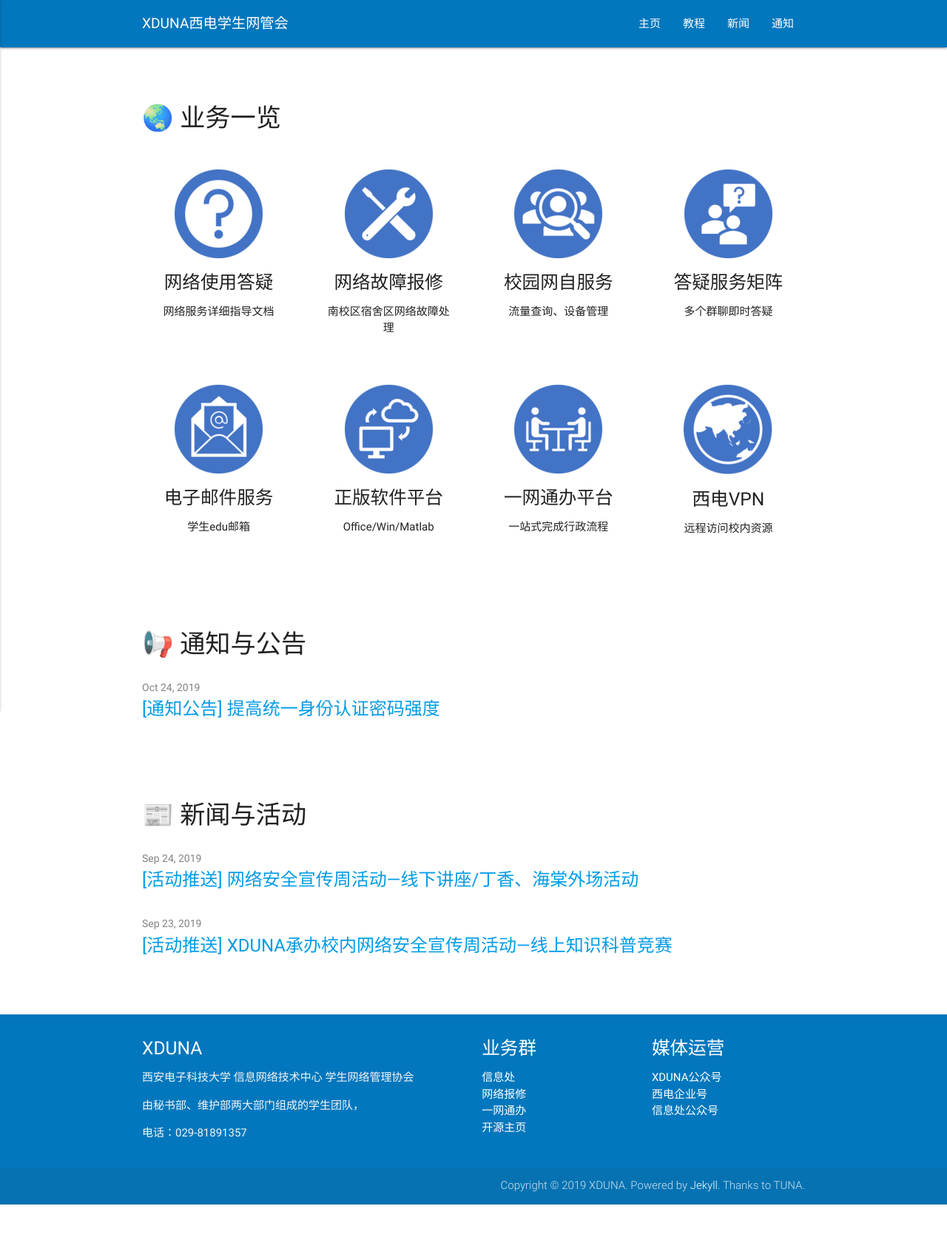
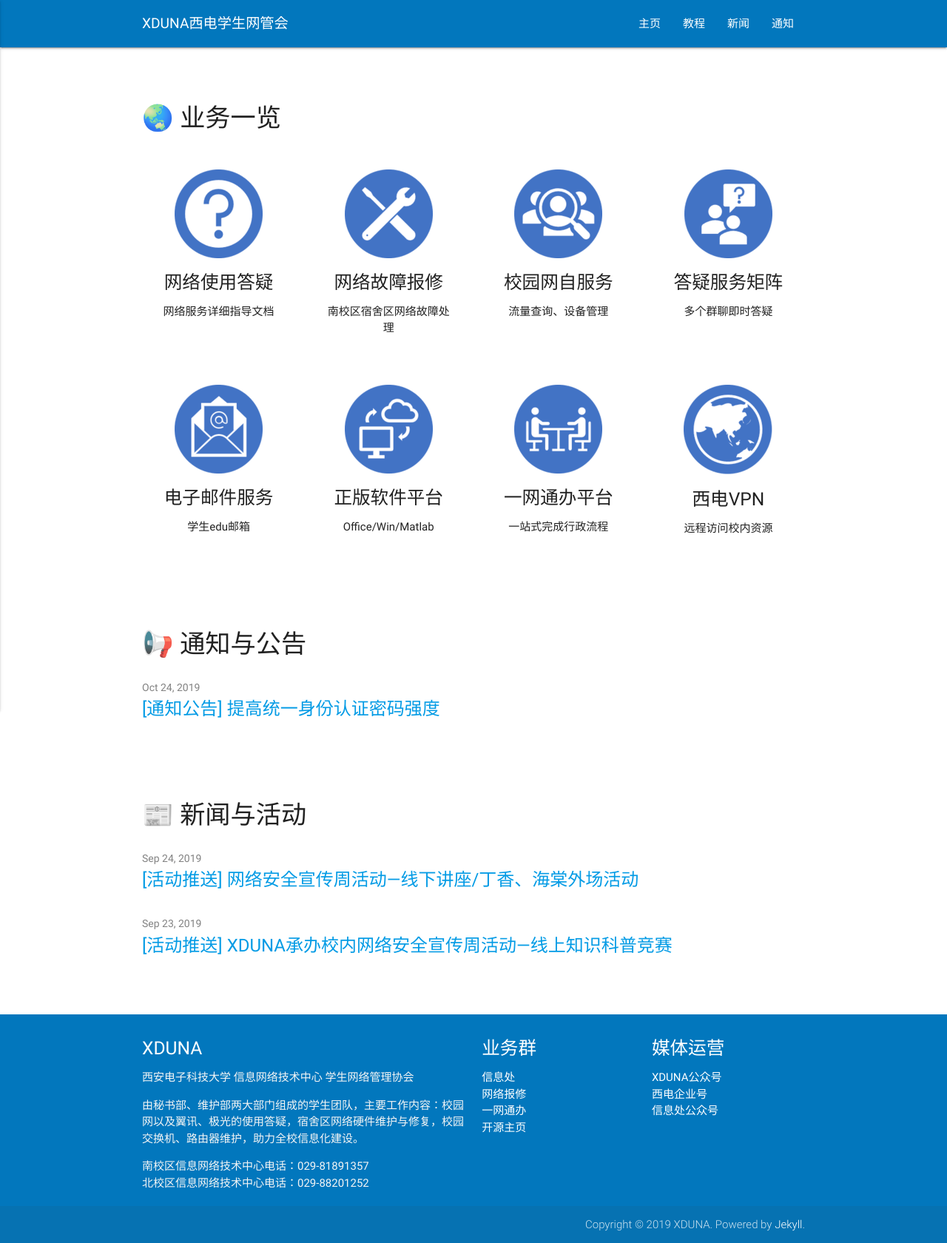
Before and after one commit to pingmoogle/xdunahomepage, a Jekyll site: the page built from index.md, in a window 1280 px wide. Shown: the whole page at 74% size. Built offline with Jekyll 4.4.1, drawn with Linux system fonts in a browser that asks for light colours; before the commit the page ends 1628 px from its top, so only the background shows below that.

```diff
--- a/_includes/footer.html
+++ b/_includes/footer.html
@@ -6,8 +6,9 @@
         <div class="col l6 s12">
           <h5 class="white-text">XDUNA</h5>
           <p class="grey-text text-lighten-4">西安电子科技大学 信息网络技术中心 学生网络管理协会</p>
-          <p class="grey-text text-lighten-4">由秘书部、维护部两大部门组成的学生团队，</p>
-          <p class="grey-text text-lighten-4">电话：029-81891357</p>
+          <p class="grey-text text-lighten-4">由秘书部、维护部两大部门组成的学生团队，主要工作内容：校园网以及翼讯、极光的使用答疑，宿舍区网络硬件维护与修复，校园交换机、路由器维护，助力全校信息化建设。</p>
+          <a class="grey-text text-lighten-4">南校区信息网络技术中心电话：029-81891357</a><br>
+          <a class="grey-text text-lighten-4">北校区信息网络技术中心电话：029-88201252</a>
         </div>
         <div class="col l3 s12">
           <h5 class="white-text">业务群</h5>
@@ -34,7 +35,7 @@
             <div>
 
                 <span style="text-align: right; float: right">
-                Copyright © 2019 XDUNA. Powered by <a target="_blank" href="http://jekyllrb.com/" class="white-text text-lighten-3">Jekyll</a>. Thanks to TUNA.</a>
+                Copyright © 2019 XDUNA. Powered by <a target="_blank" href="http://jekyllrb.com/" class="white-text text-lighten-3">Jekyll</a>.</a>
                 </span>
             </div>
         </div>
--- a/_sass/materialize/components/_navbar.scss
+++ b/_sass/materialize/components/_navbar.scss
@@ -65,13 +65,13 @@ nav {
     padding: 0;
 
     &.center {
-      left: 50%;
-      transform: translateX(-50%);
+      left: 40%;
+      // transform: translateX(-50%);
     }
 
     @media #{$medium-and-down} {
       left: 50%;
-      transform: translateX(-50%);
+      // transform: translateX(-50%);
 
       &.left, &.right {
         padding: 0;
```
Also changed, not shown: 1 other file.
